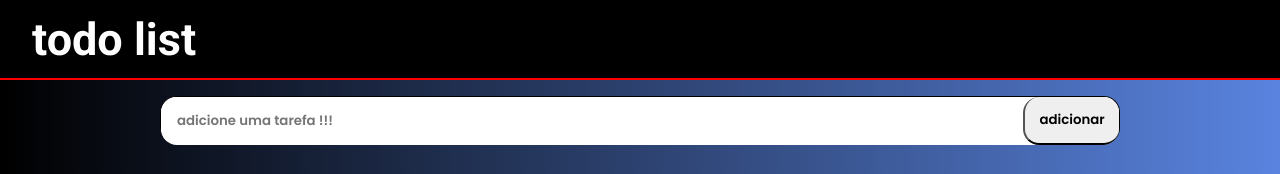
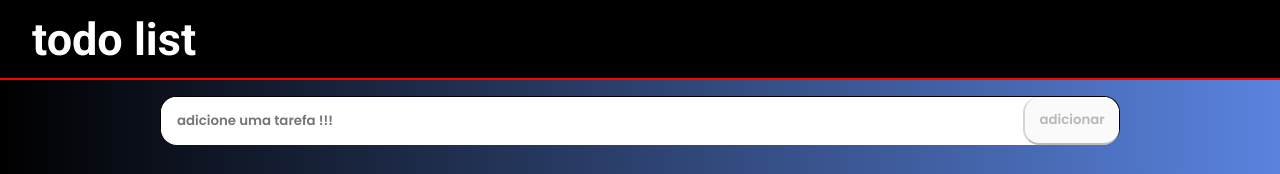
Before and after one commit to williamisaque1/front-End-Todo-List, a React (Create React App) app: page / in a window 1280 px wide. Shown: the top 174 px of the page. Built offline with nearby package versions, Linux system fonts and the light colour scheme; no server answers.

Commit message:
finalizado

```diff
--- a/src/components/Input/styles.ts
+++ b/src/components/Input/styles.ts
@@ -45,7 +45,9 @@ outline: 0;
 interface propsInput {
   value:string;
 }
-export const Botao = styled.button <propsInput> `
+export const Botao = styled.button.attrs((props:propsInput)=>({
+  disabled: props.value.length == 0 ? true : false
+})) <propsInput> `
 position: absolute;
 right: 0;
 height: 3rem;
@@ -53,5 +55,5 @@ width: 6rem;
 border-radius: 1rem;
 border-top: 0;
 border-right: 0;
-cursor: ${(props:propsInput)=> props.value.length == 0 && 'not-allowed'}
+
 `
--- a/src/styles/index.ts
+++ b/src/styles/index.ts
@@ -54,7 +54,7 @@ button{
   }
 }
 [disabled]{
-    opacity: 0.6;
+    opacity: 0.95;
     cursor:not-allowed
 }
 .react-modal-overlay{
```
